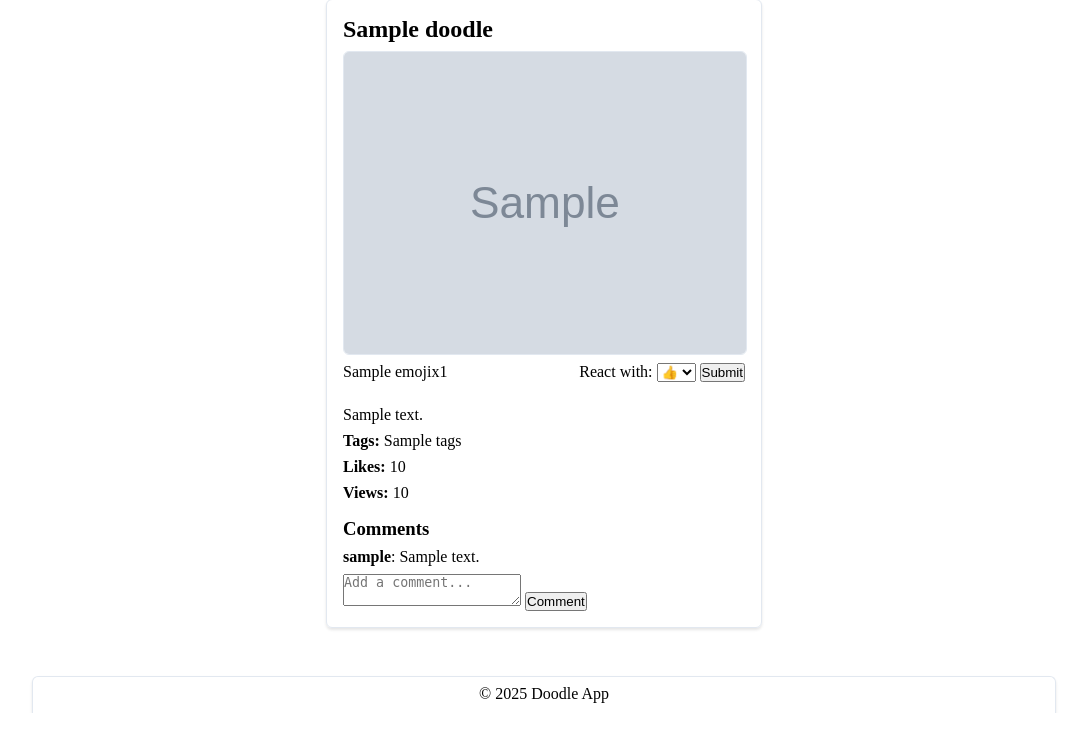
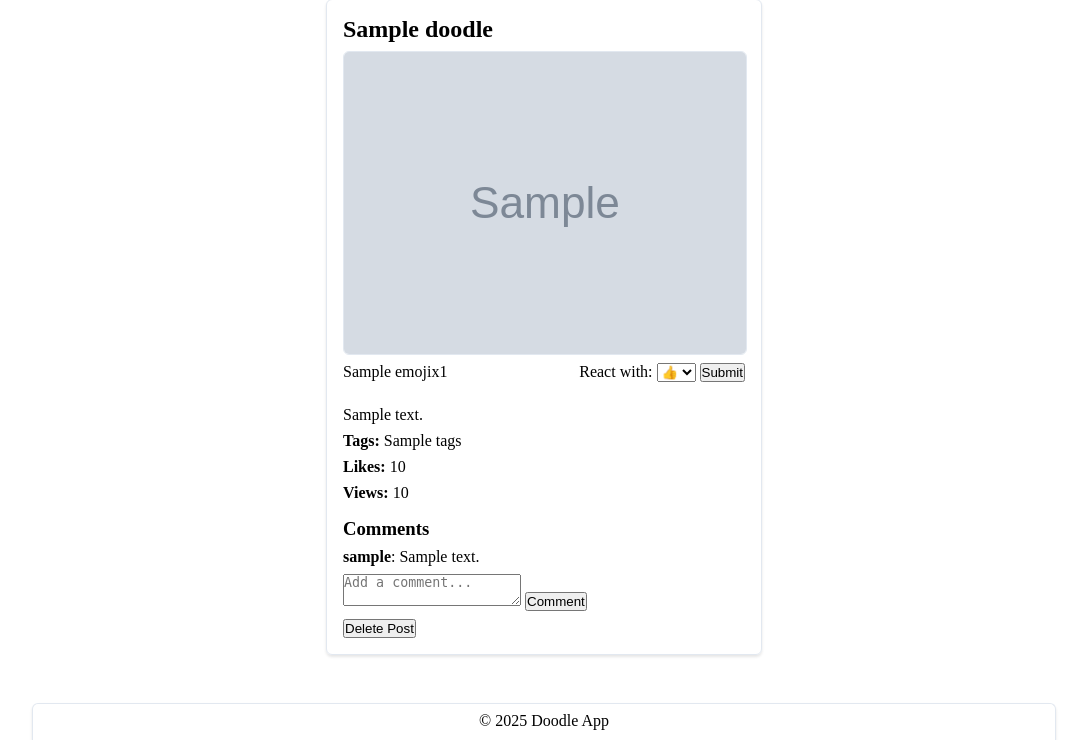
Before and after one commit to tomp2/tikawe-2025, a Flask app: template templates/doodle.html in a window 1280 px wide. Shown: the part 145-885 px from the top of the page, without its empty margins (96-1183 px from the left). Before the commit the page ends 858 px from the top, so only its background shows below. Run offline with Flask 3, Linux system fonts and the light colour scheme; the visitor is signed in with stand-in values (Sample User, id 1); the template is opened without the code that fills it: most values are stand-ins (such as "Sample title", 1, 10 or a date in 2020); grey boxes marked "Sample" are stand-in pictures.

Commit message:
feat: allow deleting own posts

```diff
--- a/app.py
+++ b/app.py
@@ -101,6 +101,24 @@ def submit_doodle():
     return redirect('/')
 
 
+@app.route("/doodle/<int:doodle_id>/delete", methods=["POST"])
+def delete_doodle(doodle_id):
+    if "user_id" not in session:
+        return {"error": "Unauthorized"}, 401
+
+    user_id = session["user_id"]
+    db = get_db()
+    doodle = db.execute("SELECT * FROM doodles WHERE id = ?", (doodle_id,)).fetchone()
+
+    if not doodle or doodle["user_id"] != user_id:
+        return {"error": "Forbidden"}, 403
+
+    db.execute("DELETE FROM doodles WHERE id = ?", (doodle_id,))
+    db.commit()
+
+    return redirect(url_for("index"))
+
+
 @app.route("/register", methods=["GET", "POST"])
 def register():
     if request.method == "POST":
--- a/templates/doodle.html
+++ b/templates/doodle.html
@@ -39,5 +39,11 @@
       <textarea name="content" placeholder="Add a comment..." required></textarea>
       <button type="submit">Comment</button>
     </form>
+
+    {% if session.get('user_id') == doodle.user_id %}
+      <form action="/doodle/{{ doodle.id }}/delete" method="POST">
+        <button type="submit">Delete Post</button>
+      </form>
+    {% endif %}
   </div>
 {% endblock %}
```
